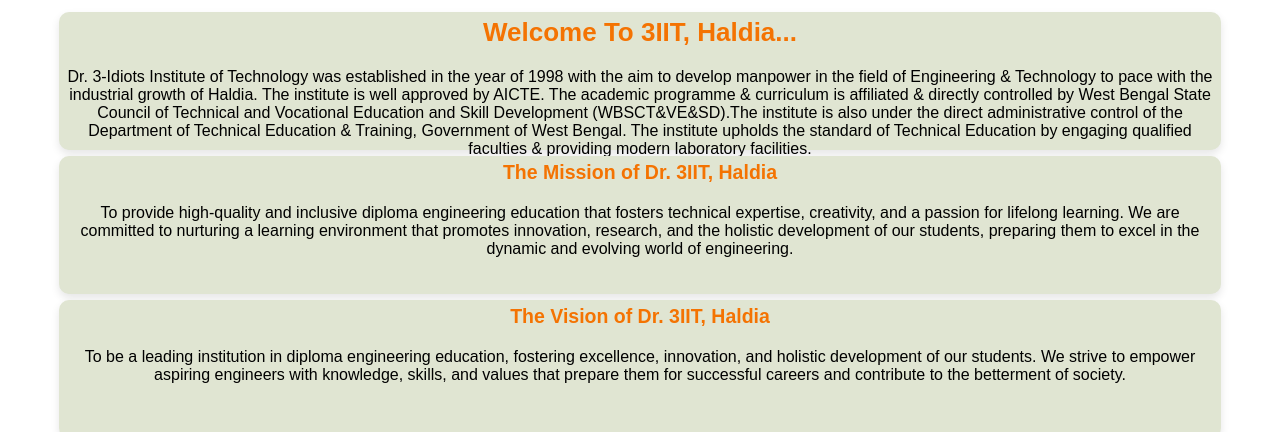
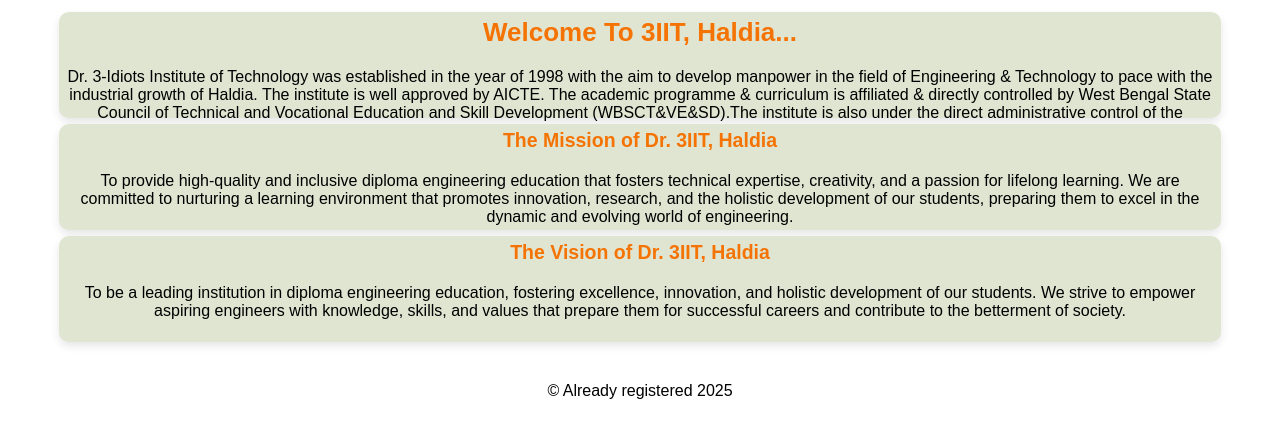
Before and after one commit to sanaatan7/My-College, a plain HTML site: page index.html in a window 1280 px wide. Shown: the part 542-974 px from the top of the page. Drawn offline with Linux system fonts and the light colour scheme.

Commit message:
Update style.css

```diff
--- a/style.css
+++ b/style.css
@@ -140,7 +140,7 @@
     border-radius: 10px;
     box-shadow: 0 4px 8px rgba(0, 0, 0, 0.1);
     max-width: 90%;
-    height: 16vh;
+    height: 12vh;
     transition: transform 0.3s ease, box-shadow 0.3s ease;
     padding: 5px;
 }
```
